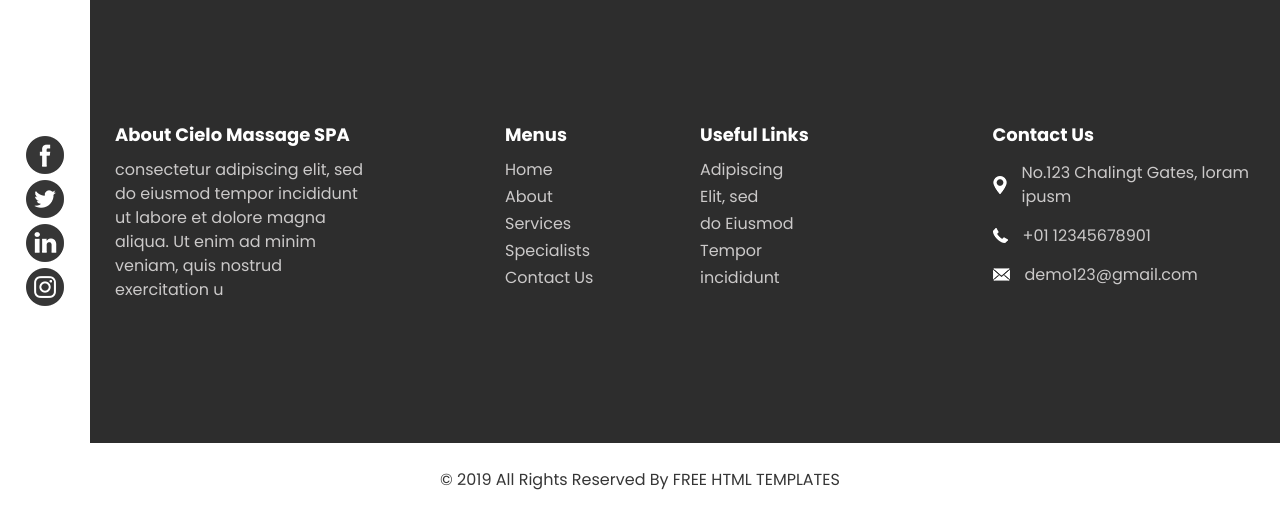
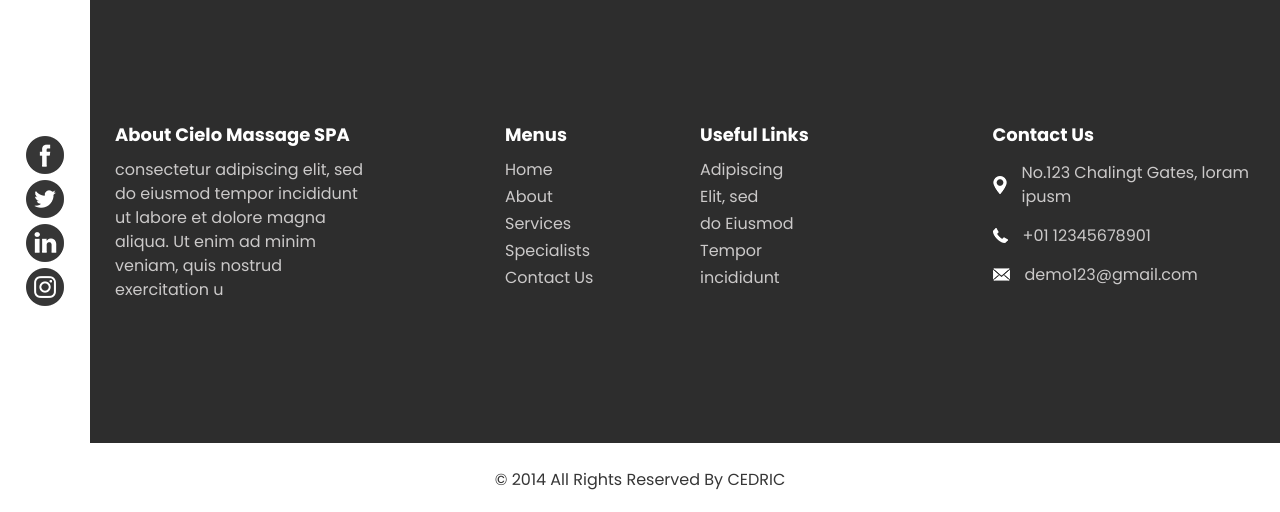
Before and after one commit to hirwacedric123/spa-saloon-fullstack-website, a Django app: page /about/ in a window 1280 px wide. Shown: the part 698-1210 px from the top of the page. Run offline with Django 5.2, Linux system fonts and the light colour scheme; some libraries are stand-ins or nearby versions.

Commit message:
adding some changes on footer

```diff
--- a/spa/templates/about.html
+++ b/spa/templates/about.html
@@ -281,8 +281,8 @@
     </div>
     <div class="container">
       <p>
-        &copy; 2019 All Rights Reserved By
-        <a href="https://html.design/">Free Html Templates</a>
+        &copy; 2014 All Rights Reserved By
+        <a href="https://github.com/hirwacedric123/">Cedric</a>
       </p>
     </div>
   </footer>
--- a/spa/templates/contact.html
+++ b/spa/templates/contact.html
@@ -315,7 +315,7 @@
     <div class="container">
       <p>
         &copy; 2024 All Rights Reserved By
-        <a href="https://html.design/">Cedric</a>
+        <a href="https://github.com/hirwacedric123/">Cedric</a>
       </p>
     </div>
   </footer>
--- a/spa/templates/index.html
+++ b/spa/templates/index.html
@@ -760,7 +760,7 @@
               </a>
               <a href="">
                 <img src="{% static 'assets/images/mail.png' %}" alt="">
-                <span> aspectospasaloon@gmail.com</span>
+                <span> cielomassagespa@gmail.com</span>
               </a>
             </div>
           </div>
@@ -791,8 +791,8 @@
     </div>
     <div class="container">
       <p>
-        &copy; 2019 All Rights Reserved By
-        <a href="https://html.design/">Free Html Templates</a>
+        &copy; 2014 All Rights Reserved By
+        <a href="https://github.com/hirwacedric123/">Cedric</a>
       </p>
     </div>
   </footer>
--- a/spa/templates/service.html
+++ b/spa/templates/service.html
@@ -321,8 +321,8 @@
     </div>
     <div class="container">
       <p>
-        &copy; 2019 All Rights Reserved By
-        <a href="https://html.design/">Free Html Templates</a>
+        &copy; 2024 All Rights Reserved By
+        <a href="https://github.com/hirwacedric123/">Cedric</a>
       </p>
     </div>
   </footer>
--- a/spa/templates/specialist.html
+++ b/spa/templates/specialist.html
@@ -407,8 +407,8 @@
     </div>
     <div class="container">
       <p>
-        &copy; 2019 All Rights Reserved By
-        <a href="https://html.design/">Free Html Templates</a>
+        &copy; 2014 All Rights Reserved By
+        <a href="https://github.com/hirwacedric123/">Cedric</a>
       </p>
     </div>
   </footer>
```
